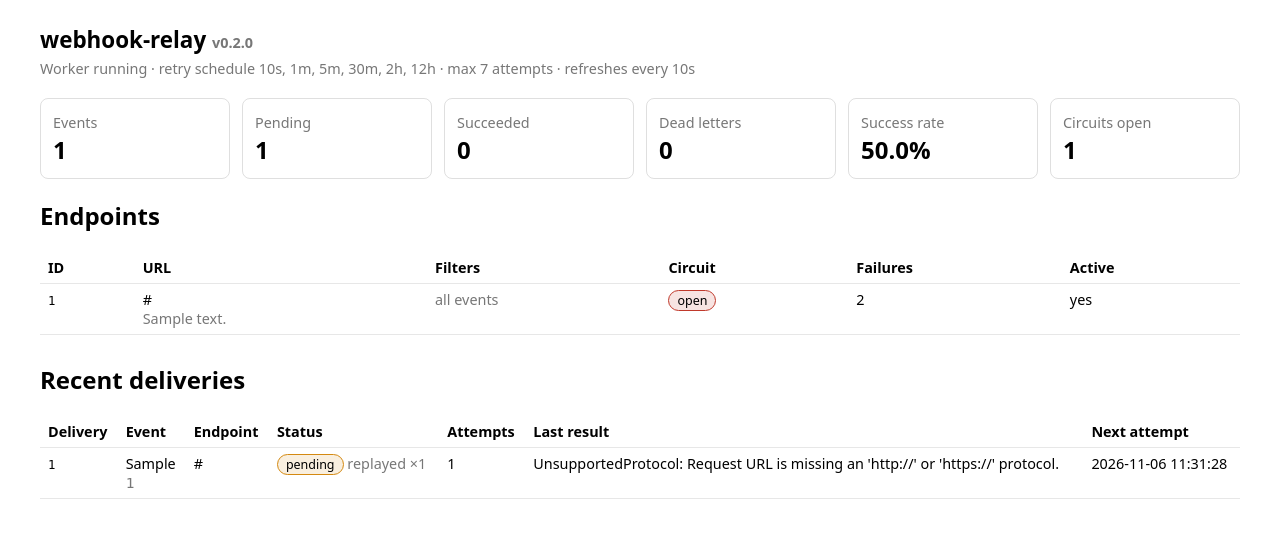
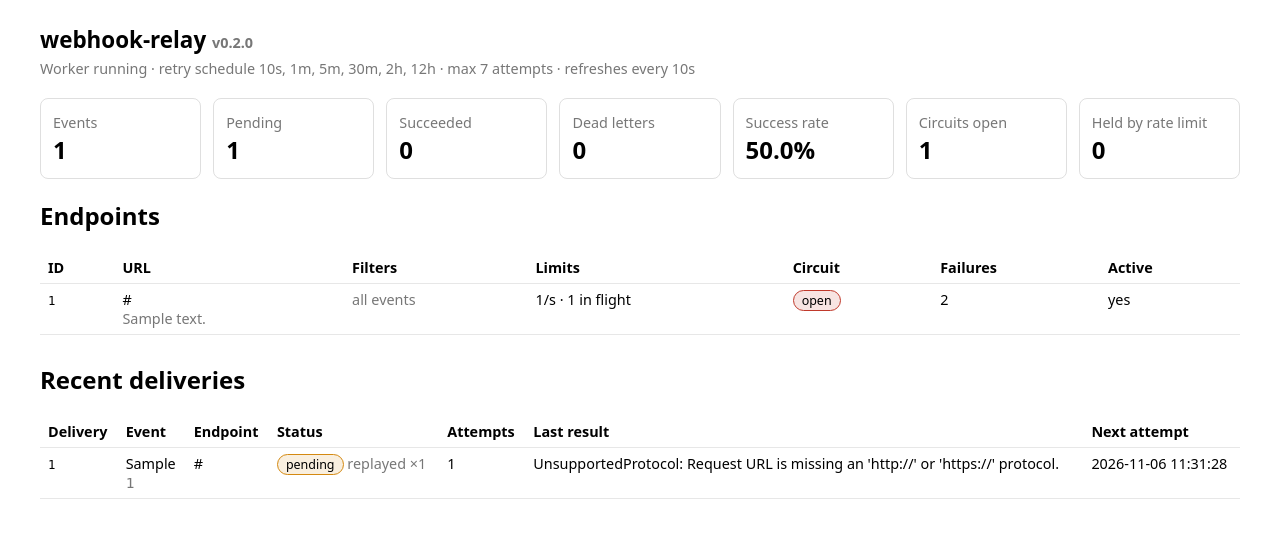
Before and after one commit to AkibUllah/webhook-relay, a FastAPI app: page /dashboard in a window 1280 px wide. Shown: the top 538 px of the page. Run offline with FastAPI, Linux system fonts and the light colour scheme; tables that the repository leaves empty hold one stand-in row (values such as "Sample post").

Commit message:
feat(metrics): show endpoint limits on /metrics and the dashboard
/metrics gains endpoints_limited, and the dashboard lists each endpoint's limits and
how many deliveries the rate limit has held.

```diff
--- a/webhook_relay/schemas.py
+++ b/webhook_relay/schemas.py
@@ -242,6 +242,7 @@ class MetricsOut(BaseModel):
     endpoints_total: int
     endpoints_active: int
     endpoints_circuit_open: int
+    endpoints_limited: int
     deliveries_by_status: dict[str, int]
     attempts_total: int
     attempts_succeeded: int
--- a/webhook_relay/templates/dashboard.html
+++ b/webhook_relay/templates/dashboard.html
@@ -37,23 +37,30 @@
     <div class="card"><span class="muted">Dead letters</span><b>{{ metrics.dead_letters }}</b></div>
     <div class="card"><span class="muted">Success rate</span><b>{{ (metrics.success_rate * 100) | round(1) }}%</b></div>
     <div class="card"><span class="muted">Circuits open</span><b>{{ metrics.endpoints_circuit_open }}</b></div>
+    <div class="card"><span class="muted">Held by rate limit</span><b>{{ metrics.worker.skipped_rate_limited }}</b></div>
   </div>
 
   <h2>Endpoints</h2>
   <table>
-    <thead><tr><th>ID</th><th>URL</th><th>Filters</th><th>Circuit</th><th>Failures</th><th>Active</th></tr></thead>
+    <thead><tr><th>ID</th><th>URL</th><th>Filters</th><th>Limits</th><th>Circuit</th><th>Failures</th><th>Active</th></tr></thead>
     <tbody>
     {% for ep in endpoints %}
       <tr class="{{ '' if ep.is_active else 'inactive' }}">
         <td><code>{{ ep.id }}</code></td>
         <td>{{ ep.url }}<br><span class="muted">{{ ep.description or "" }}</span></td>
         <td>{% if ep.event_types %}{{ ep.event_types | join(", ") }}{% else %}<span class="muted">all events</span>{% endif %}</td>
+        <td>
+          {%- if ep.max_rps is not none %}{{ "%g" | format(ep.max_rps) }}/s{% endif %}
+          {%- if ep.max_rps is not none and ep.max_in_flight is not none %} · {% endif %}
+          {%- if ep.max_in_flight is not none %}{{ ep.max_in_flight }} in flight{% endif %}
+          {%- if ep.max_rps is none and ep.max_in_flight is none %}<span class="muted">none</span>{% endif -%}
+        </td>
         <td><span class="tag {{ ep.circuit_state }}">{{ ep.circuit_state }}</span></td>
         <td>{{ ep.consecutive_failures }}</td>
         <td>{{ "yes" if ep.is_active else "no" }}</td>
       </tr>
     {% else %}
-      <tr><td colspan="6" class="muted">No endpoints registered. POST /v1/endpoints to add one.</td></tr>
+      <tr><td colspan="7" class="muted">No endpoints registered. POST /v1/endpoints to add one.</td></tr>
     {% endfor %}
     </tbody>
   </table>
```
Also changed, not shown: tests/test_throttling.py (+11 -0 lines), webhook_relay/services/metrics.py (+9 -1 lines).
